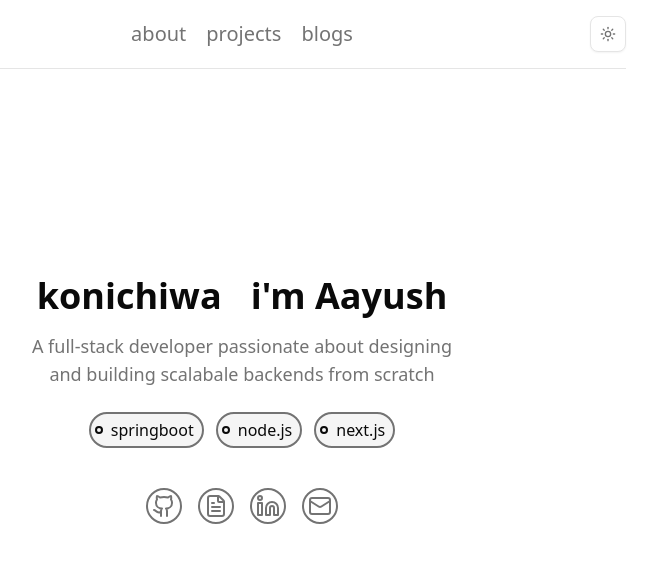
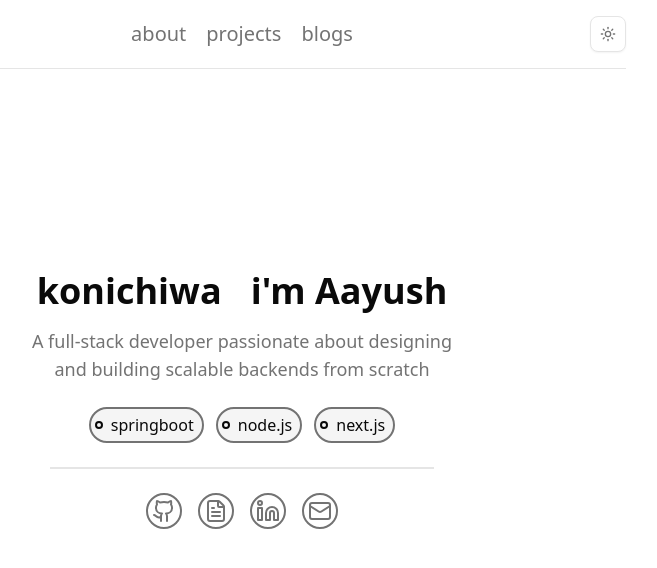
Before and after one commit to hiaayush30/my-portfolio, a Next.js app: page / in a window 1280 px wide. Shown: the top 568 px of the page, without its empty margins (398-1055 px from the left). Built offline with nearby package versions, Linux system fonts and the light colour scheme.

Commit message:
refactor ui

```diff
--- a/app/page.tsx
+++ b/app/page.tsx
@@ -11,16 +11,16 @@ async function page() {
       <section className="flex flex-col items-center justify-center py-20 px-4 text-center">
         <h1 className="text-4xl font-bold mb-4"><Typewriter /> i&apos;m Aayush</h1>
         <p className="text-muted-foreground text-lg max-w-md mb-6">
-          A full-stack developer passionate about designing and building scalabale backends from scratch
+          A full-stack developer passionate about designing and building scalable backends from scratch
         </p>
         {/* Tech Stack */}
-        <section className='flex items-center justify-center gap-3 pb-10'>
+        <section className='flex items-center justify-center gap-3 pb-6'>
           <Label text='springboot' />
           <Label text='node.js' />
           <Label text='next.js' />
         </section>
+        <div className='border-b-2 w-full max-w-sm mx-auto mb-6'></div>
         <section className="flex gap-4">
-
           <Tooltip>
             <TooltipTrigger asChild>
               <a target='_blank' href="https://github.com/hiaayush30" className='p-1 border-2 rounded-full border-muted-foreground hover:scale-110 transition-all cursor-pointer'>
--- a/components/BlogCard.tsx
+++ b/components/BlogCard.tsx
@@ -6,7 +6,7 @@ import { BlogPost } from '@/lib/generated/prisma/client'
 function BlogCard({ post }: { post: BlogPost }) {
     return (
         <div className='relative hover:scale-101 transition-all'>
-            <div className="absolute inset-0 bg-[url('/blogbg.jpg')] bg-cover rounded-xl transition-all duration-10000">
+            <div className="absolute inset-0 bg-[url('/blogbg-light.jpg')] dark:bg-[url('/blogbg.jpg')] bg-cover rounded-xl transition-all duration-10000">
                 <div className="absolute inset-0 bg-black/40 rounded-xl"></div>
             </div>
             <Card className="relative bg-transparent my-5 rounded-xl border-none shadow-none">
--- a/prisma/seed.ts
+++ b/prisma/seed.ts
@@ -1,6 +1,5 @@
 import prisma from "@/lib/db";
 
-const seed = async () => {
   const blogPosts = [{
     slug: "learn-react",
     title: "Learn React basics",
@@ -30,6 +29,8 @@ If you are typing this into a text area or a CMS to save it to your database, al
 
 Would you like me to show you a **RegEx** helper to automatically clean up and "fix" spacing in raw strings before you pass them to the renderer? `
   }]
+
+const seed = async () => {
   for (const post of blogPosts) {
     await prisma.blogPost.create({
       data: post
```
Also changed, not shown: public/blogbg-light.jpg (added), public/blogbg.jpg.
